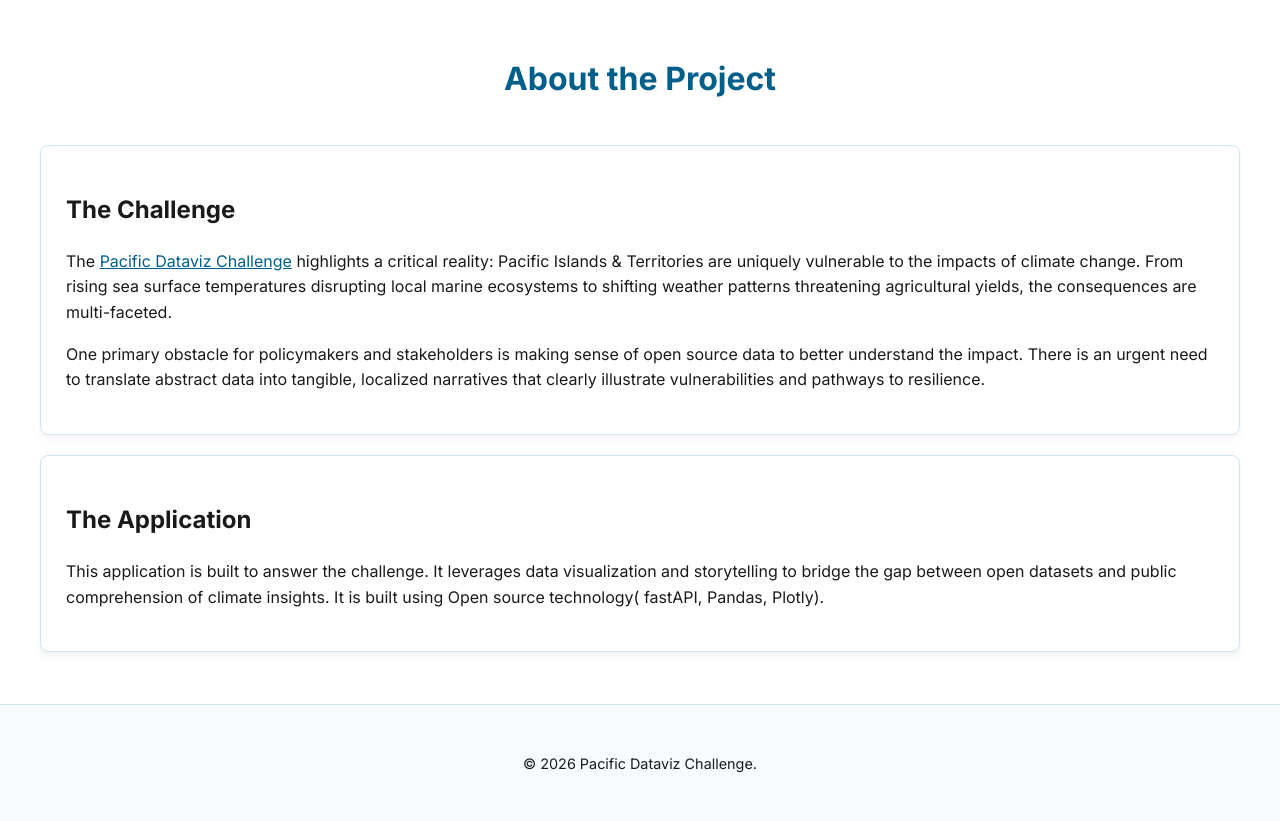
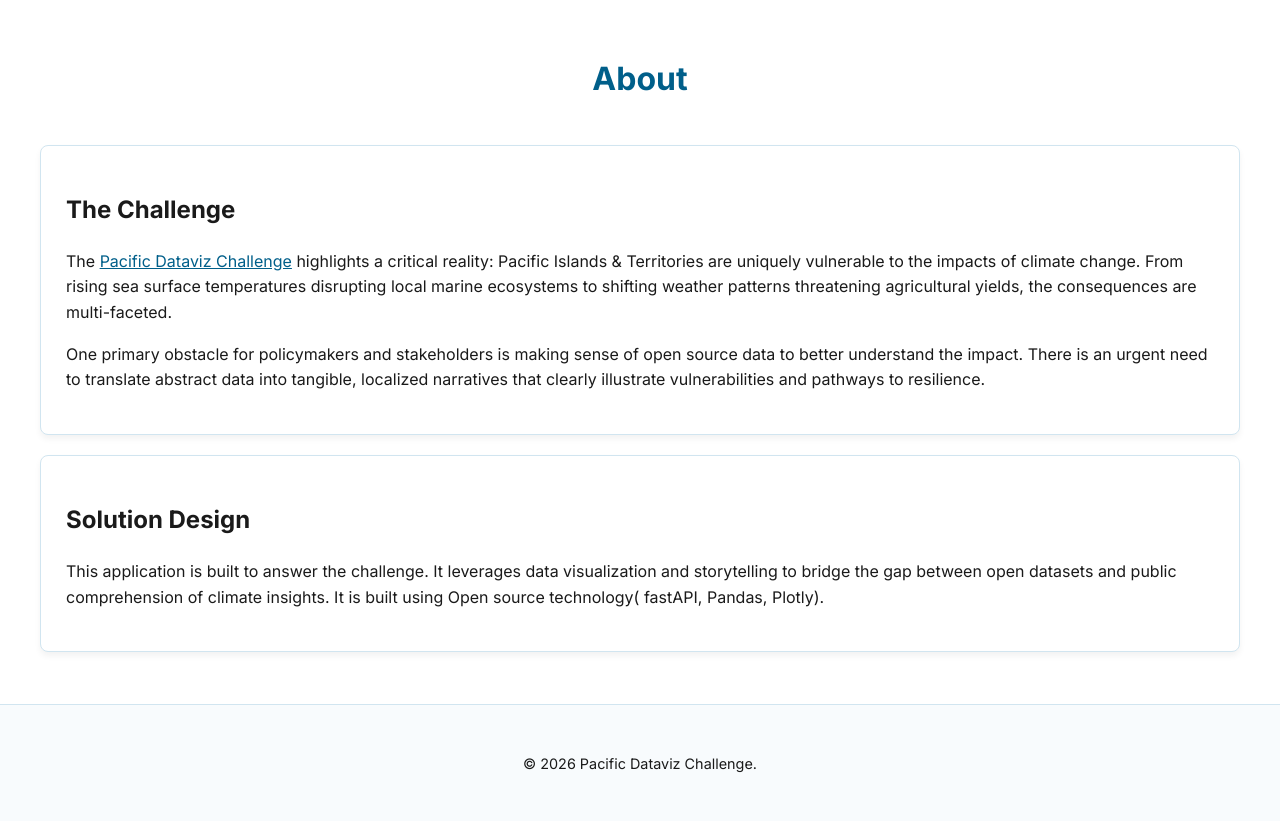
Before and after one commit to edimaudo/Atoll, a FastAPI app: page /about in a window 1280 px wide. Shown: the part 71-892 px from the top of the page. Run offline with FastAPI, Linux system fonts and the light colour scheme.

Commit message:
Update about.html

```diff
--- a/templates/about.html
+++ b/templates/about.html
@@ -3,7 +3,7 @@
 {% block title %}About {% endblock %}
 
 {% block content %}
-<h1 style="color: var(--primary-color); text-align: center; margin-bottom: 40px;">About the Project</h1>
+<h1 style="color: var(--primary-color); text-align: center; margin-bottom: 40px;">About</h1>
 
 <div class="card">
     <h2>The Challenge</h2>
@@ -19,7 +19,7 @@
 </div>
 
 <div class="card">
-    <h2>The Application</h2>
+    <h2>Solution Design</h2>
     <p>
         This application is built to answer the challenge. It leverages data visualization and storytelling to bridge the gap between open datasets and public comprehension of climate insights.
         It is built using Open source technology( fastAPI, Pandas, Plotly).
```
